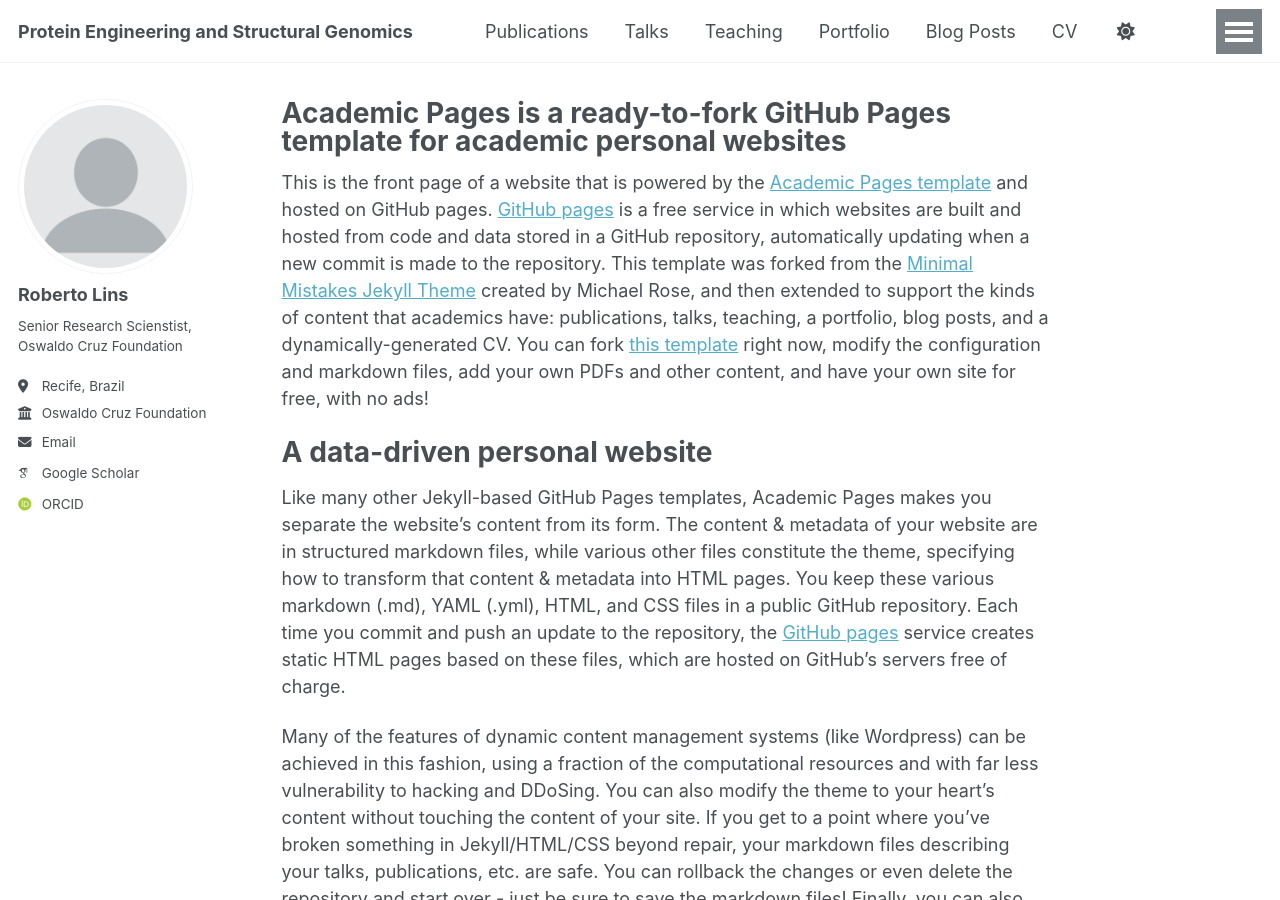
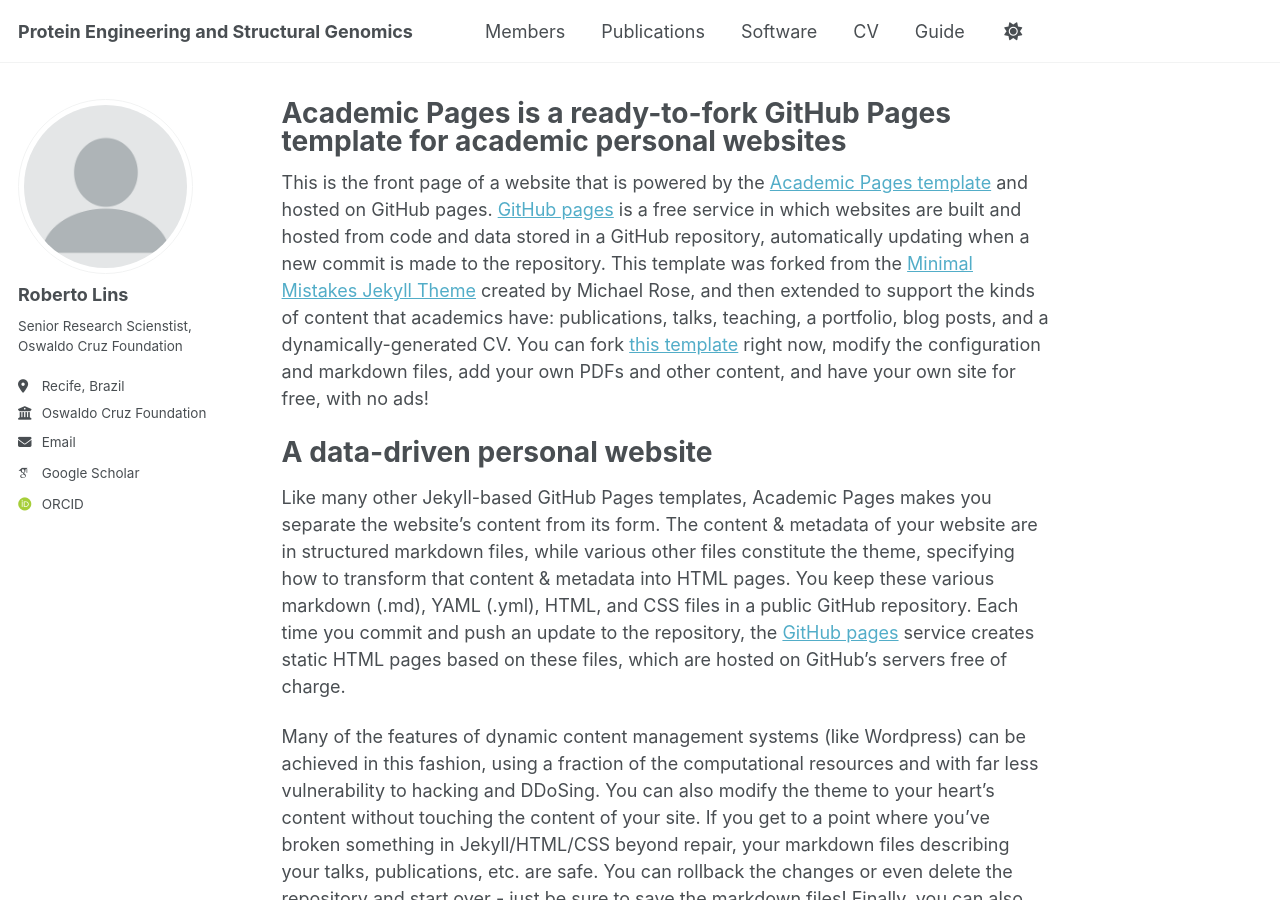
Before and after one commit to rlinslab/rlinslab.github.io, a Jekyll site: the page built from _pages/about.md, in a window 1280 px wide and 900 px high. Built offline with Jekyll 4.4.1, drawn with Linux system fonts in a browser that asks for light colours; some web fonts are replaced.

Commit message:
Update navigation.yml

```diff
--- a/_data/navigation.yml
+++ b/_data/navigation.yml
@@ -8,20 +8,14 @@
 #      Markdown formatted page while the second is generated using JSON.
 
 main:
+  - title: "Members"
+    url: /members/
+
   - title: "Publications"
     url: /publications/
 
-  - title: "Talks"
-    url: /talks/
-
-  - title: "Teaching"
-    url: /teaching/
-
-  - title: "Portfolio"
-    url: /portfolio/
-
-  - title: "Blog Posts"
-    url: /year-archive/
+  - title: "Software"
+    url: /software/
 
   - title: "CV"
     url: /cv/
```
